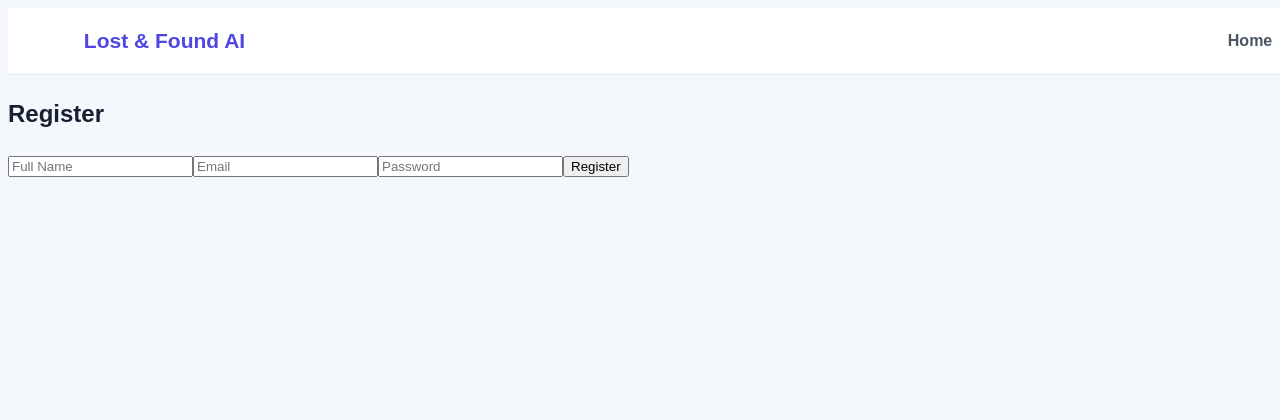
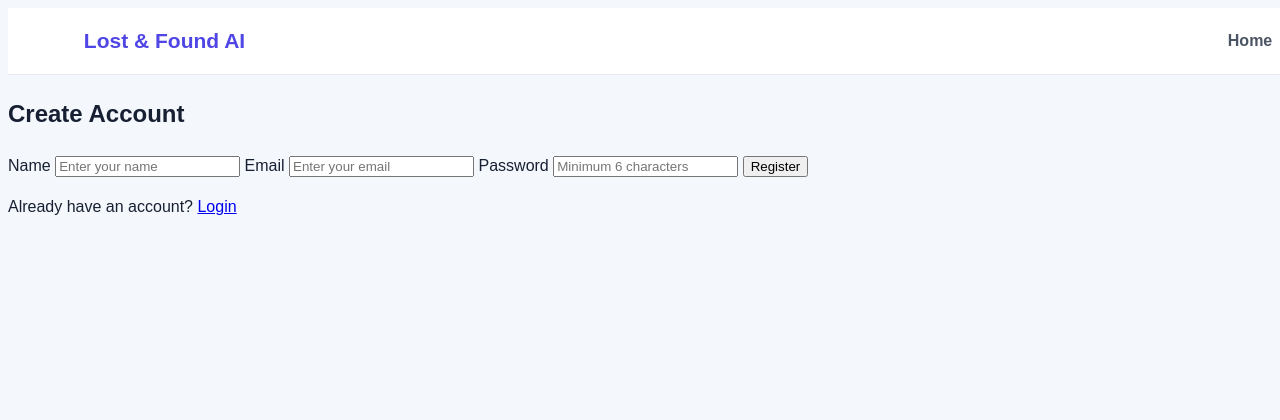
Before and after one commit to vaibhavahire404-dev/Ai-based-lost-found-website, a Flask app: page /register in a window 1280 px wide; the page is wider, and only the part inside the window is pictured. Shown: the top 420 px of that part. Run offline with Flask 3, Linux system fonts and the light colour scheme.

Commit message:
Update register.html

```diff
--- a/templates/register.html
+++ b/templates/register.html
@@ -1 +1,51 @@
-{% extends "base.html" %}{% block content %}<div class="card"><h2>Register</h2><form method="post"><input name="name" placeholder="Full Name" required><input name="email" type="email" placeholder="Email" required><input name="password" type="password" placeholder="Password" required><button>Register</button></form></div>{% endblock %}
+{% extends "base.html" %}
+
+{% block content %}
+
+<div class="card">
+
+<h2>Create Account</h2>
+
+<form method="POST">
+
+<label>Name</label>
+
+<input
+    type="text"
+    name="name"
+    placeholder="Enter your name"
+    required
+>
+
+<label>Email</label>
+
+<input
+    type="email"
+    name="email"
+    placeholder="Enter your email"
+    required
+>
+
+<label>Password</label>
+
+<input
+    type="password"
+    name="password"
+    placeholder="Minimum 6 characters"
+    required
+>
+
+<button type="submit">
+Register
+</button>
+
+</form>
+
+<p>
+Already have an account?
+<a href="/login">Login</a>
+</p>
+
+</div>
+
+{% endblock %}
```
